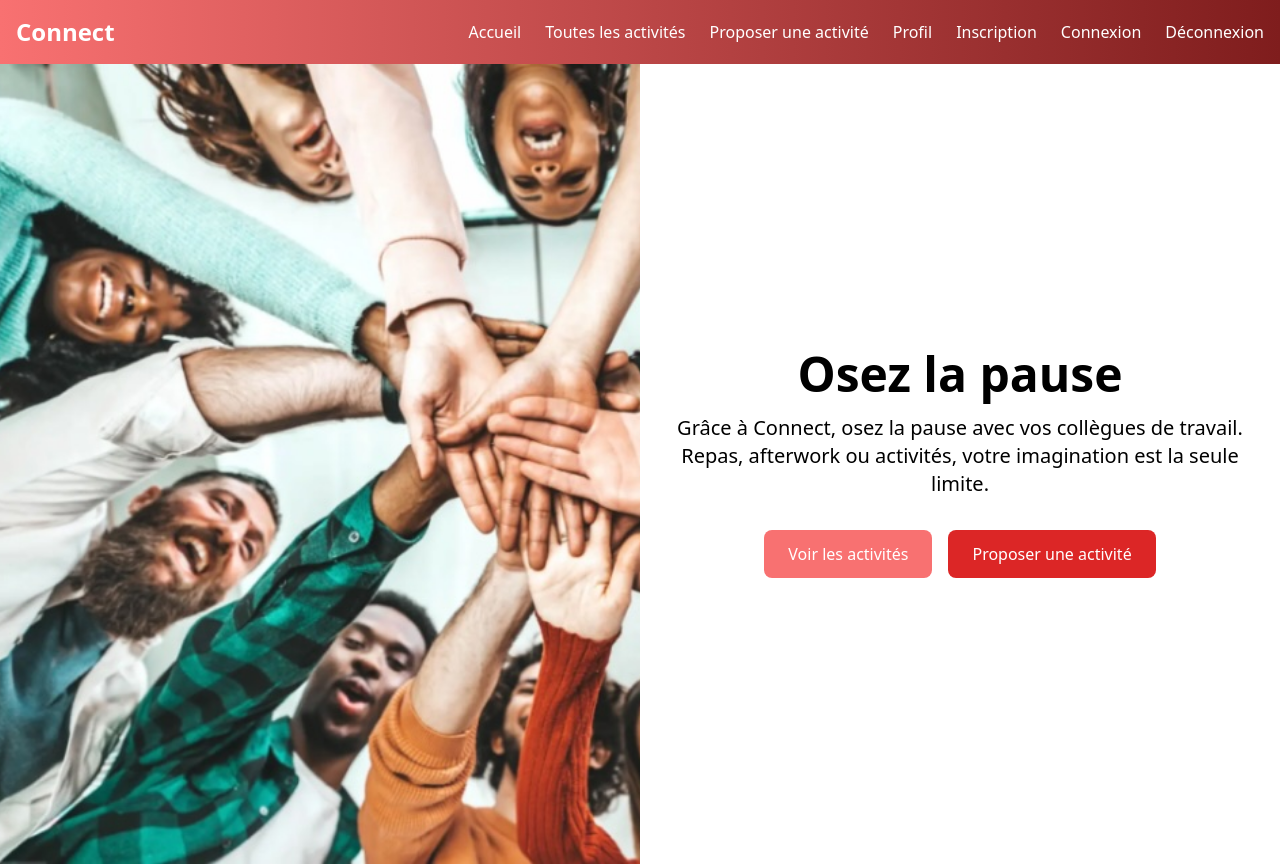
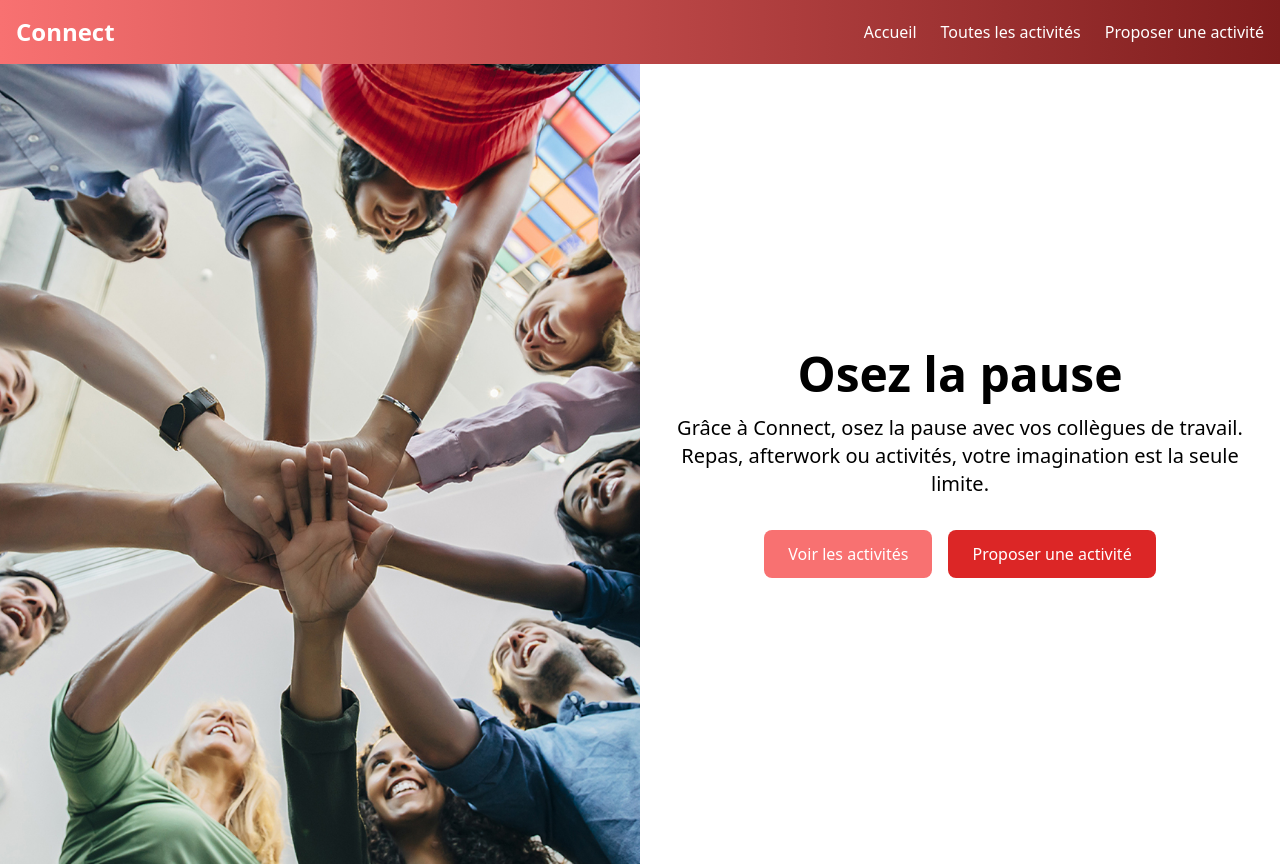
Before and after one commit to fanny-pretre/Hackathon-psykodekwaks, a React (Vite) app in the folder client/: page / in a window 1280 px wide. Built offline with nearby package versions, Linux system fonts and the light colour scheme.

Commit message:
New front elements

```diff
--- a/client/src/components/Menu.jsx
+++ b/client/src/components/Menu.jsx
@@ -22,6 +22,8 @@ function Menu({ currentUser }) {
               Proposer une activité
             </li>
           </Link>
+          {currentUser && (
+            <>
               <Link to={`/admin/${currentUser?.id}`}>
                 <li className="text-white hover:text-white transition-colors duration-300">
                   Profil
@@ -42,6 +44,8 @@ function Menu({ currentUser }) {
                   Déconnexion
                 </li>
               </Link>
+            </>
+          )}
         </ul>
       </div>
     </nav>
--- a/client/src/pages/Home/Home.jsx
+++ b/client/src/pages/Home/Home.jsx
@@ -1,5 +1,5 @@
 import { Link } from "react-router-dom";
-import home from "../../assets/images/home.jpg";
+import home2 from "../../assets/images/home2.jpg";
 
 function Home() {
   return (
@@ -7,7 +7,7 @@ function Home() {
       <div className="w-1/2 h-screen">
         <img
           className="w-full h-screen object-cover"
-          src={home}
+          src={home2}
           alt="groupe de personnes se rassemblant"
         />
       </div>
--- a/client/src/pages/SignupPage.jsx
+++ b/client/src/pages/SignupPage.jsx
@@ -39,7 +39,7 @@ export default function SignupPage() {
             id="firstname"
             type="text"
             placeholder="Jane"
-            {...register("firstname", {
+            {...register("firstName", {
               required: "Ce champ est requis",
               minLength: {
                 value: 2,
@@ -65,7 +65,7 @@ export default function SignupPage() {
             id="lastname"
             type="text"
             placeholder="Doe"
-            {...register("lastname", {
+            {...register("lastName", {
               required: "Ce champ est requis",
               minLength: {
                 value: 2,
```
Also changed, not shown: client/src/assets/images/home.jpg, client/src/assets/images/home2.jpg (added). Lines whose indentation alone changed are shown as unchanged.
